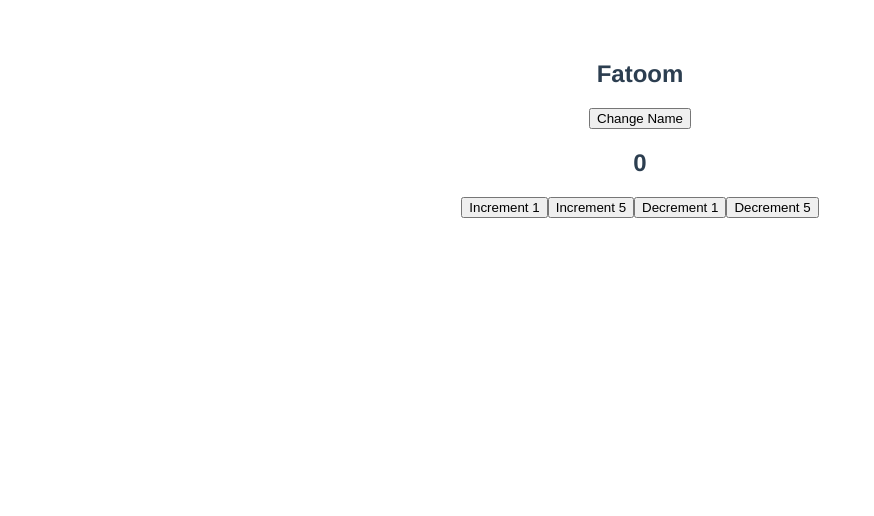
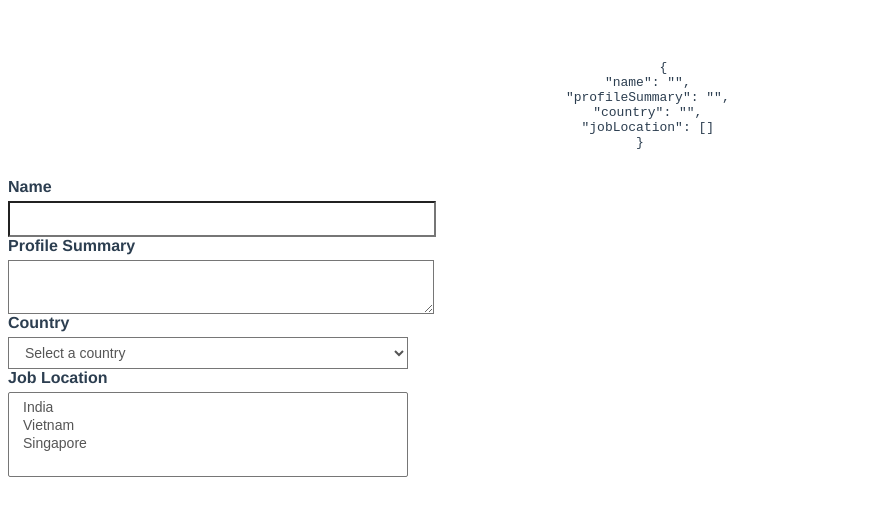
Before and after one commit to FatoomMFayad/vuejs3-app, a Vue app in the folder hello-world/: page / in a window 1280 px wide. Shown: the top 516 px of the page, without its empty margins (0-874 px from the left). Built offline with nearby package versions, Linux system fonts and the light colour scheme.

Commit message:
Form Handling

```diff
--- a/hello-world/src/App.vue
+++ b/hello-world/src/App.vue
@@ -1,16 +1,36 @@
 <template>
-  <h2>{{ name }}</h2>
   <div>
-    <button @click="changeName(), increment(1)">Change Name</button>
+    <pre>
+      {{ JSON.stringify(formValues, null, 2)}}
+    </pre>
   </div>
-  <h2>{{ count }}</h2>
-  <div>
-     <button @click="increment( 1, $event )">Increment 1 </button>
-     <button @click="increment( 5 )">Increment 5</button>
-     <button @click="decrement( 1 )">Decrement 1</button>
-     <button @click="decrement( 5 )">Decrement 5</button>
-  </div>
-
+  <form>
+    <div>
+      <label for="name">Name</label>
+      <input type="text" id="name" v-model="formValues.name"/>
+    </div>
+    <div>
+      <label for="profile">Profile Summary</label>
+      <textarea id="profile" v-model="formValues.profileSummary"/>
+    </div>
+    <div>
+      <label for="country">Country</label>
+      <select id="country" v-model="formValues.country">
+        <option value="">Select a country</option>
+        <option value="india">India</option>
+        <option value="vietnam">Vietnam</option>
+        <option value="singapore">Singapore</option>
+      </select>
+    </div>
+    <div>
+      <label for="job-location">Job Location</label>
+      <select id="job-location" multiple v-model="formValues.jobLocation">
+        <option value="india">India</option>
+        <option value="vietnam">Vietnam</option>
+        <option value="singapore">Singapore</option>
+      </select>
+    </div>
+  </form>
 </template>
 
 <script>
@@ -19,21 +39,16 @@
   name: 'App',
   data(){
     return {
-      name: "Fatoom",
-      count: 0
+      formValues: {
+        name: '',
+        profileSummary: '',
+        country: '',
+        jobLocation: []
+      }
     };
   },
   methods: {
-    changeName(event){
-      this.name= 'Hanan';
-      console.log('Event', event)
-    },
-    increment( num) {
-       this.count+= num
-    },
-    decrement( num ) {
-      return this.count-= num
-    },
+
   },
 };
 </script>
@@ -47,19 +62,28 @@
   color: #2c3e50;
   margin-top: 60px;
 }
-.underline {
-  text-decoration: underline;
+
+label {
+  font-weight: bold;
+  display: flex;
+  margin-bottom: 5px;
 }
 
-.promoted {
-  font-style: italic;
+input + label {
+  font-weight: bold;
+  display: inline-flex;
+  margin-right: 20px;
 }
-
-.new{
-  color: olivedrab;
-}
-
-.sold-out {
-  color: red;
+input[type='text'],
+textarea,
+select{
+  display: block;
+  width: 400px;
+  padding: 6px 12px;
+  font-size: 14px;
+  line-height: 1.42857143;
+  color: #555;
+  background-color: #fff;
+  background-image: none;
 }
 </style>
```
